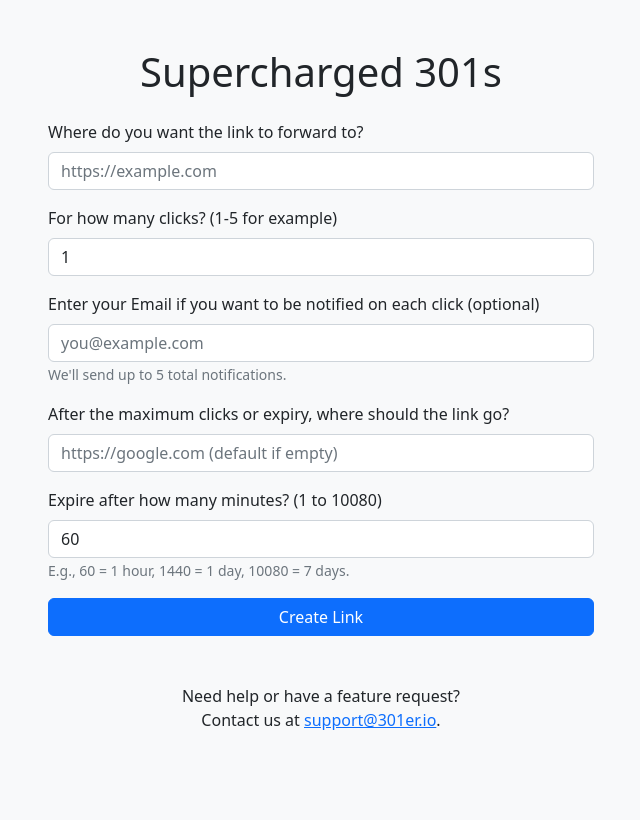
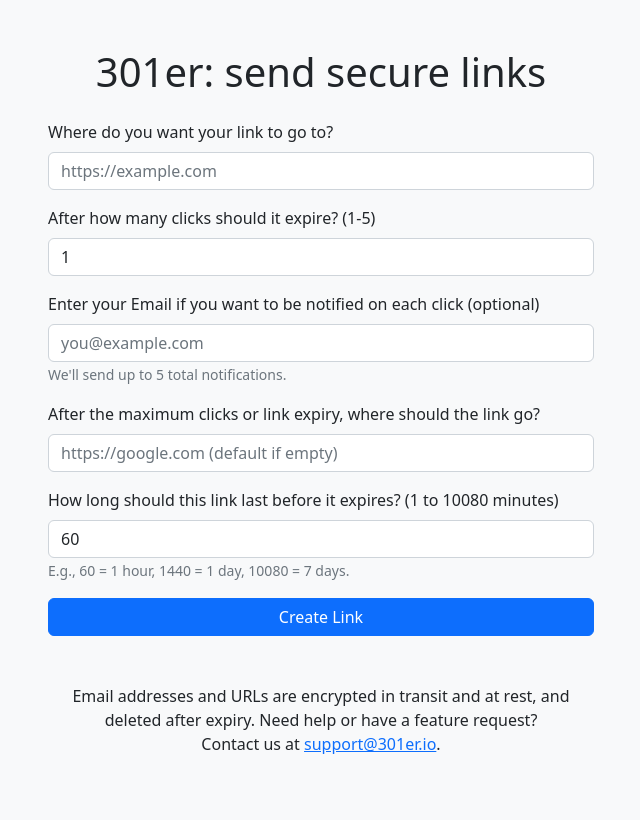
Before and after one commit to tom-geraghty/301er, a Flask app: page / in a window 1280 px wide. Shown: the whole page, without its empty margins (319-959 px from the left). Before the commit the page ends 730 px from the top, so only its background shows below. Run offline with Flask 3, Linux system fonts and the light colour scheme; parts of the project's set-up code (start-up, migrations or seed data) failed here and were passed over.

Commit message:
Update index.html
prettied up field labels

```diff
--- a/templates/index.html
+++ b/templates/index.html
@@ -21,7 +21,7 @@
     <div class="row justify-content-center">
       <div class="col-12 col-md-8 col-lg-6">
 
-        <h1 class="mb-4 text-center">Supercharged 301s</h1>
+        <h1 class="mb-4 text-center">301er: send secure links</h1>
 
         {% if error %}
           <div class="alert alert-danger" role="alert">
@@ -37,7 +37,7 @@
 
         <form method="POST" action="/">
           <div class="mb-3">
-            <label for="original_url" class="form-label">Where do you want the link to forward to?</label>
+            <label for="original_url" class="form-label">Where do you want your link to go to?</label>
             <input
               type="text"
               class="form-control"
@@ -49,7 +49,7 @@
           </div>
 
           <div class="mb-3">
-            <label for="max_redirects" class="form-label">For how many clicks? (1-5 for example)</label>
+            <label for="max_redirects" class="form-label">After how many clicks should it expire? (1-5)</label>
             <input
               type="number"
               class="form-control"
@@ -77,7 +77,7 @@
 
           <div class="mb-3">
             <label for="exceeded_url" class="form-label">
-              After the maximum clicks or expiry, where should the link go?
+              After the maximum clicks or link expiry, where should the link go?
             </label>
             <input
               type="url"
@@ -90,7 +90,7 @@
 
           <div class="mb-3">
             <label for="expiry_minutes" class="form-label">
-              Expire after how many minutes? (1 to 10080)
+              How long should this link last before it expires? (1 to 10080 minutes)
             </label>
             <input
               type="number"
@@ -109,7 +109,7 @@
 
         <!-- Contact / Support Section -->
         <div class="mt-5">
-          <p class="text-center">Need help or have a feature request?<br>
+          <p class="text-center">Email addresses and URLs are encrypted in transit and at rest, and deleted after expiry. Need help or have a feature request?<br>
             Contact us at <a href="mailto:support@301er.io">support@301er.io</a>.
           </p>
         </div>
```
